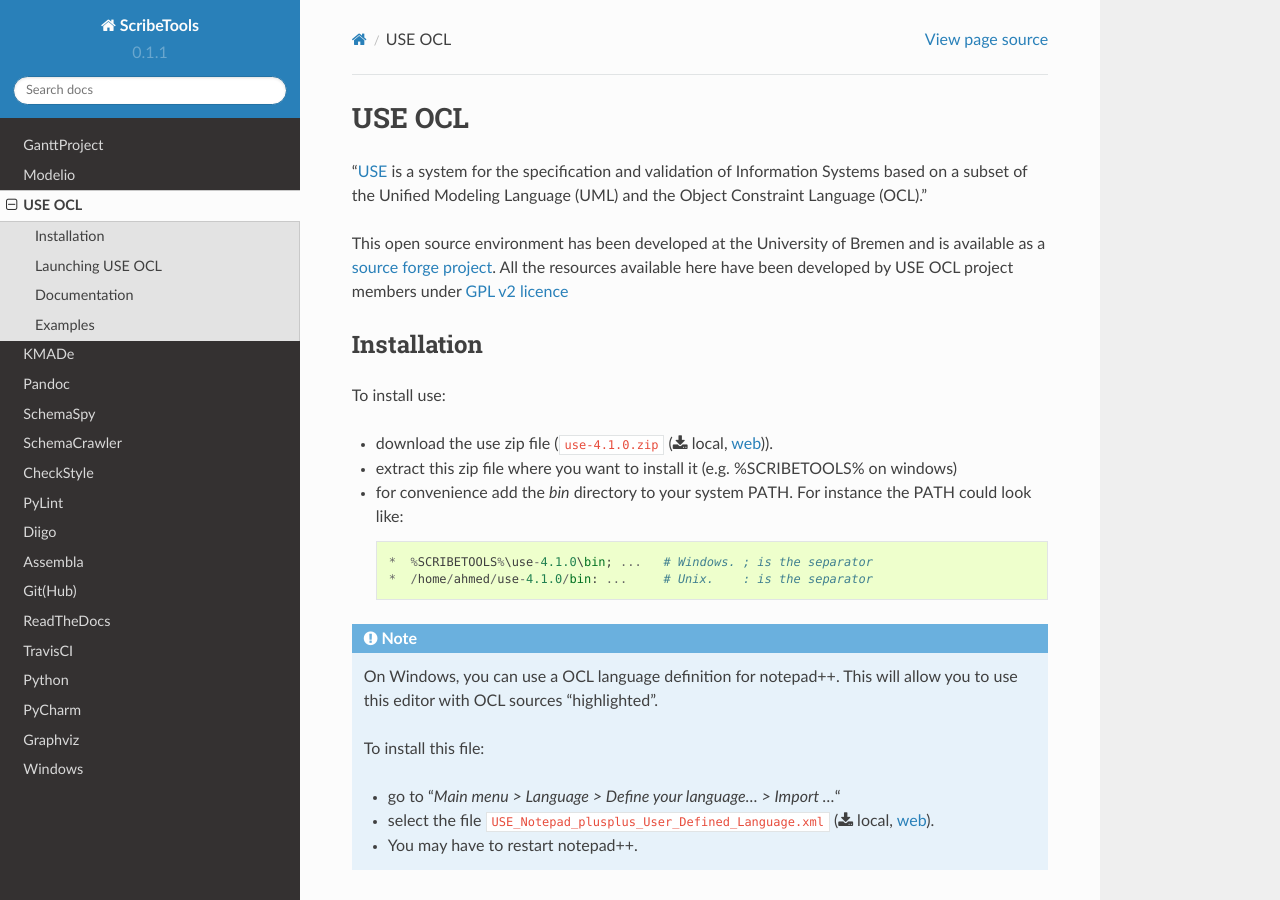
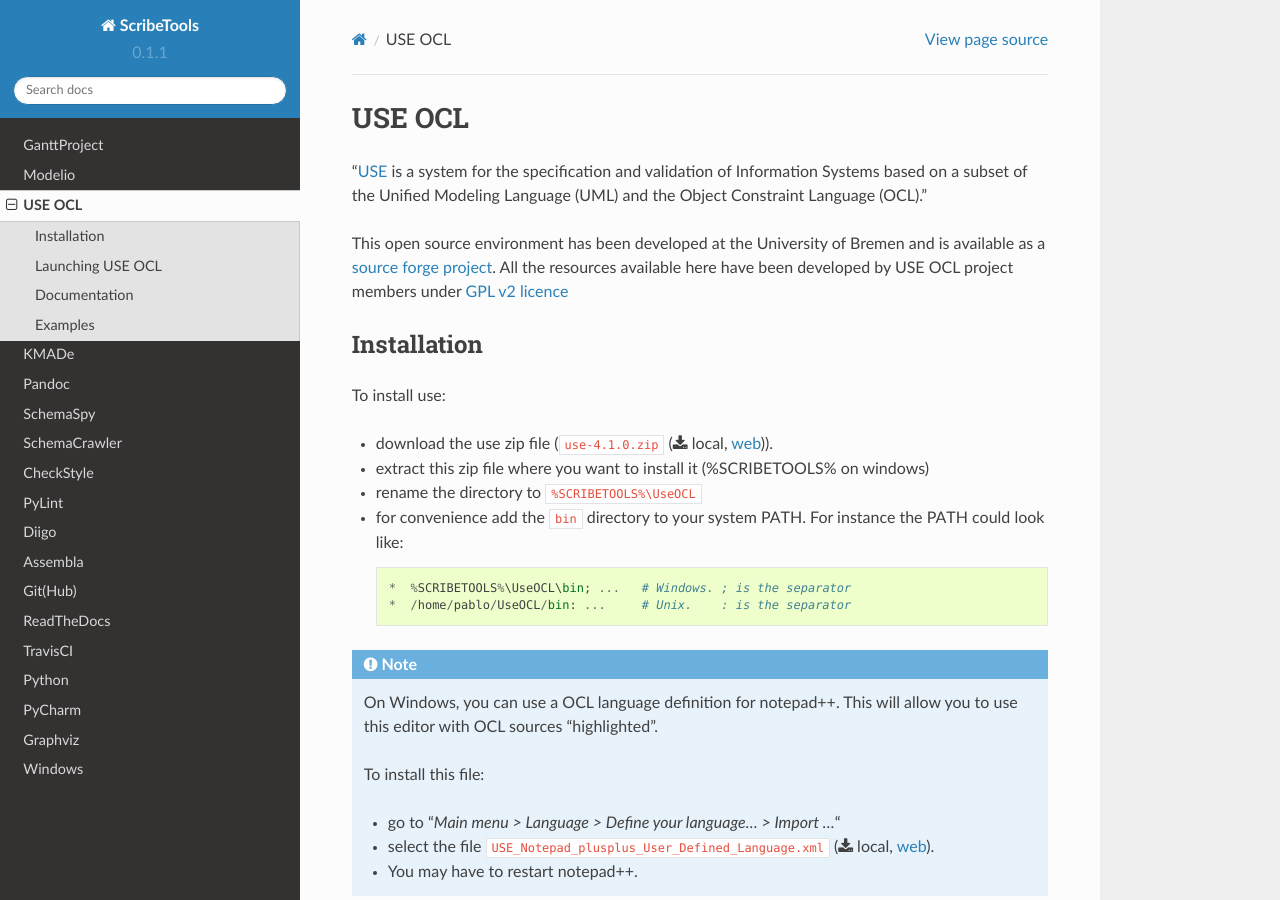
Before and after one commit to ScribesZone/ScribesTools, a Sphinx documentation site: the page built from docs/useocl/index.rst, in a window 1280 px wide and 900 px high. Built offline with Sphinx 7.4.7 and the Read the Docs theme 2.0.0, drawn with Linux system fonts in a browser that asks for light colours; pages that are not in the unit, such as notebooks, are missing from menus.

Commit message:
renamed installation dir to UseOCL

```diff
--- a/docs/useocl/index.rst
+++ b/docs/useocl/index.rst
@@ -15,12 +15,13 @@
 To install use:
 
 * download the use zip file (``use-4.1.0.zip`` |use.zip|).
-* extract this zip file where you want to install it (e.g. %SCRIBETOOLS% on windows)
-* for convenience add the *bin* directory to your system PATH. For instance
+* extract this zip file where you want to install it (%SCRIBETOOLS% on windows)
+* rename the directory to ``%SCRIBETOOLS%\UseOCL``
+* for convenience add the ``bin`` directory to your system PATH. For instance
   the PATH could look like::
 
-  *  %SCRIBETOOLS%\use-4.1.0\bin; ...   # Windows. ; is the separator
-  *  /home/ahmed/use-4.1.0/bin: ...     # Unix.    : is the separator
+  *  %SCRIBETOOLS%\UseOCL\bin; ...   # Windows. ; is the separator
+  *  /home/pablo/UseOCL/bin: ...     # Unix.    : is the separator
 
 .. NOTE::
     On Windows, you can use a OCL language definition for notepad++.
```
